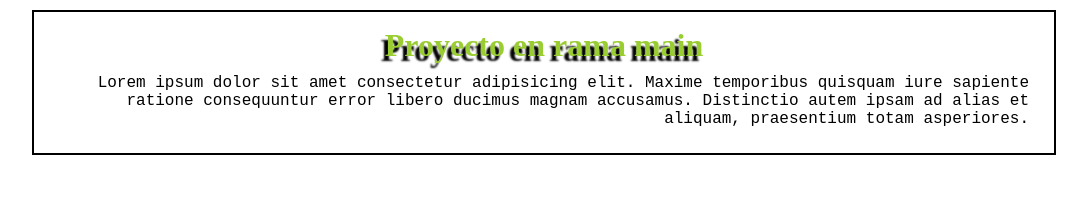
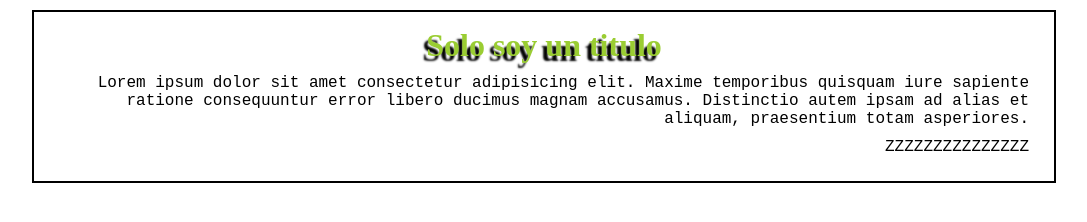
Before and after one commit to defryd/repo_prueba, a plain HTML site: page index.html in a window 1280 px wide. Shown: the whole page, without its empty margins (96-1183 px from the left). Drawn offline with Linux system fonts and the light colour scheme.

Commit message:
commit del MAIN normal

```diff
--- a/index.html
+++ b/index.html
@@ -8,8 +8,9 @@
 </head>
 <body>
     <div class="container">
-        <h1>Proyecto en rama main</h1>
+        <h1>Solo soy un titulo</h1>
         <p>Lorem ipsum dolor sit amet consectetur adipisicing elit. Maxime temporibus quisquam iure sapiente ratione consequuntur error libero ducimus magnam accusamus. Distinctio autem ipsam ad alias et aliquam, praesentium totam asperiores.</p>
+        <p>ZZZZZZZZZZZZZZZ</p>
     </div>
 
 </body>
```
